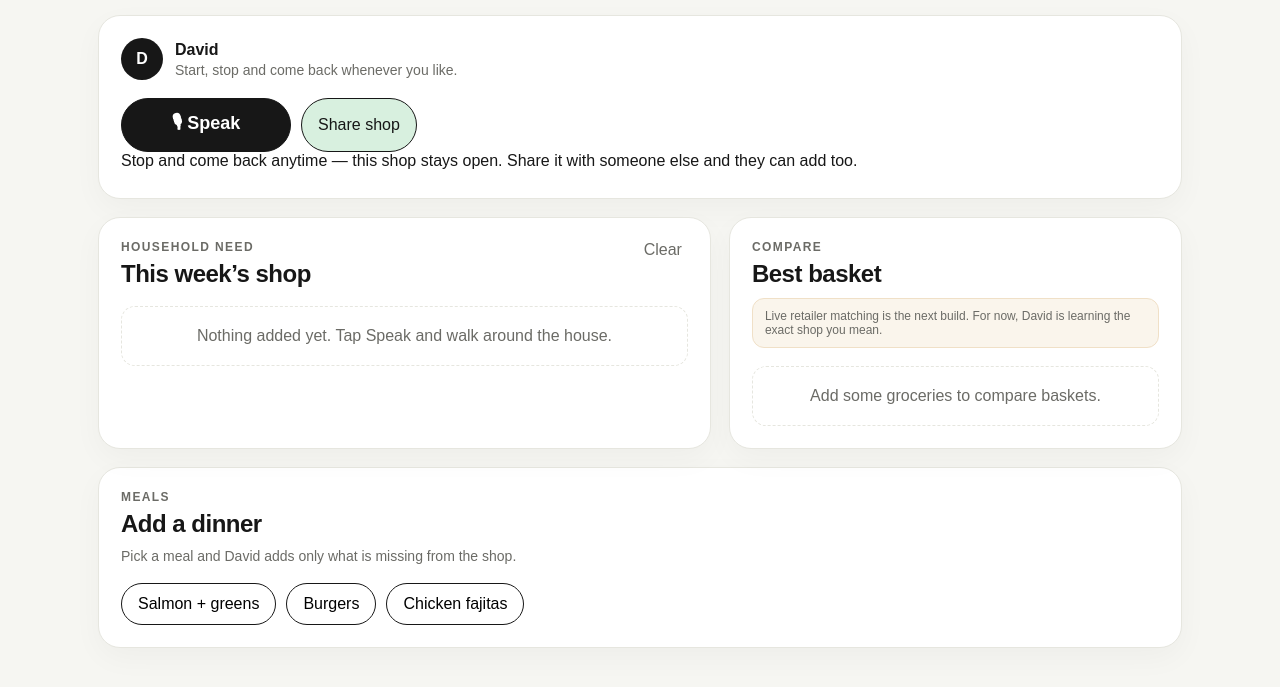
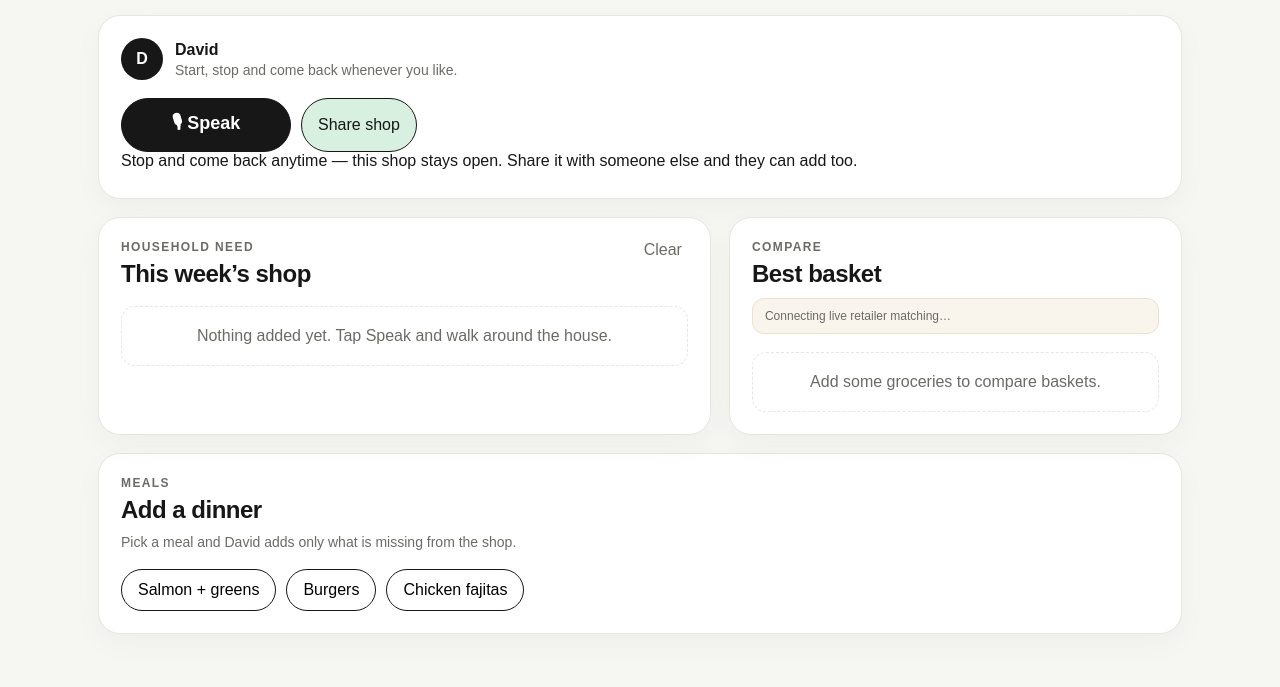
Before and after one commit to andrew020176-netizen/hello-david, a plain HTML site: page index.html in a window 1280 px wide. Shown: the part 147-834 px from the top of the page. Drawn offline with Linux system fonts and the light colour scheme.

Commit message:
Load live price comparison

```diff
--- a/index.html
+++ b/index.html
@@ -59,7 +59,7 @@
             <h2>Best basket</h2>
           </div>
         </div>
-        <div class="notice">Live retailer matching is the next build. For now, David is learning the exact shop you mean.</div>
+        <div class="notice">Connecting live retailer matching…</div>
         <div id="basketResults" class="basket-results"></div>
       </section>
     </section>
@@ -110,5 +110,6 @@
   <script src="app.js?v=4"></script>
   <script src="audio-recorder.js?v=6"></script>
   <script src="shared-shop.js?v=2"></script>
+  <script src="price-compare.js?v=1"></script>
 </body>
 </html>
```
